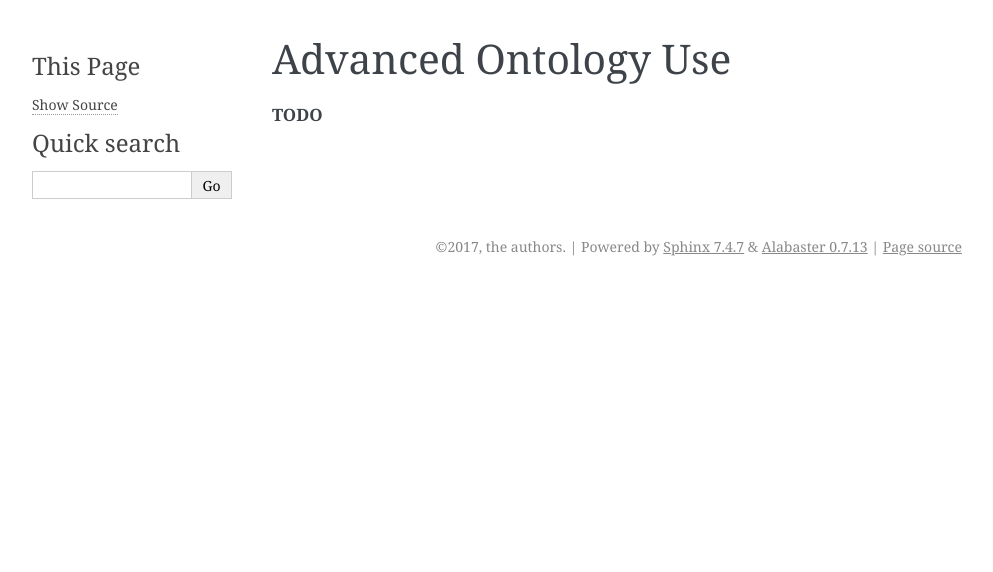
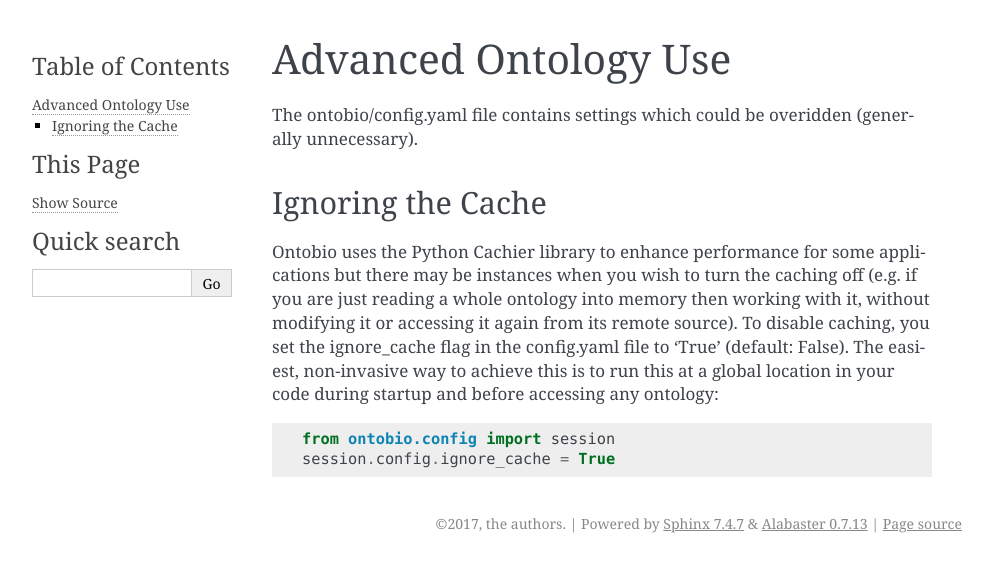
Before and after one commit to biolink/ontobio, a Sphinx documentation site: the page built from docs/ontologies_advanced.rst, in a window 1280 px wide. Shown: the top 572 px of the page, without its empty margins (148-1141 px from the left). Built offline with Sphinx 7.4.7, drawn with Linux system fonts in a browser that asks for light colours.

Commit message:
Update documentation to mention the 'ignore_cache' flag in config.yaml

```diff
--- a/docs/ontologies_advanced.rst
+++ b/docs/ontologies_advanced.rst
@@ -3,4 +3,18 @@
 Advanced Ontology Use
 =====================
 
-**TODO**
+The ontobio/config.yaml file contains settings which could be overidden (generally unnecessary).
+
+Ignoring the Cache
+------------------
+
+Ontobio uses the Python Cachier library to enhance performance for some applications but there may be instances
+when you wish to turn the caching off (e.g. if you are just reading a whole ontology into memory then working
+with it, without modifying it or accessing it again from its remote source).  To disable caching, you set the
+ignore_cache flag in the config.yaml file to 'True' (default: False).  The easiest, non-invasive way to achieve this
+is to run this at a global location in your code during startup and before accessing any ontology:
+
+::
+
+    from ontobio.config import session
+    session.config.ignore_cache = True
```
Also changed, not shown: docs/installation.rst (+7 -0 lines).
